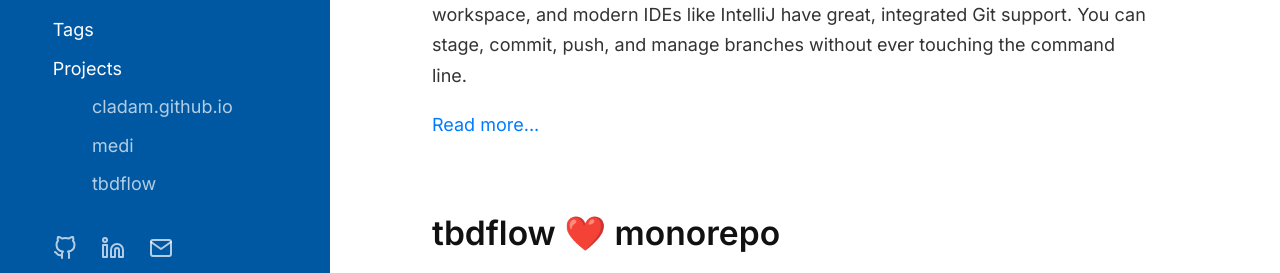
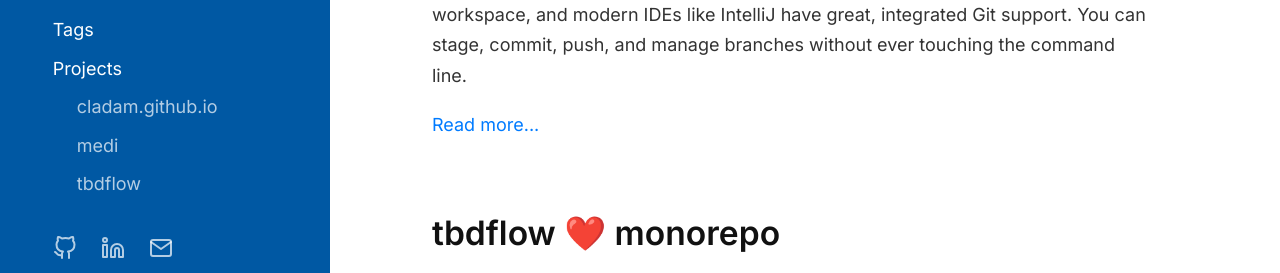
Before and after one commit to cladam/cladam.github.io, a Jekyll site: the page built from index.html, in a window 1280 px wide. Shown: the part 593-866 px from the top of the page. Built offline with Jekyll 4.4.1, drawn with Linux system fonts in a browser that asks for light colours; the list of posts is cut into pages by our own code.

Commit message:
Remove extra spaces in project links

```diff
--- a/_includes/sidebar.html
+++ b/_includes/sidebar.html
@@ -25,7 +25,7 @@
 
             <span class="sidebar-nav-item">Projects</span>
             {% for project in site.projects %}
-              <a class="sidebar-nav-item project-nav-item" href="{{ project.url | relative_url }}">&nbsp;&nbsp;&nbsp;{{ project.title }}</a>
+              <a class="sidebar-nav-item project-nav-item" href="{{ project.url | relative_url }}">{{ project.title }}</a>
             {% endfor %}
         </nav>
         <div class="sidebar-social">
```
